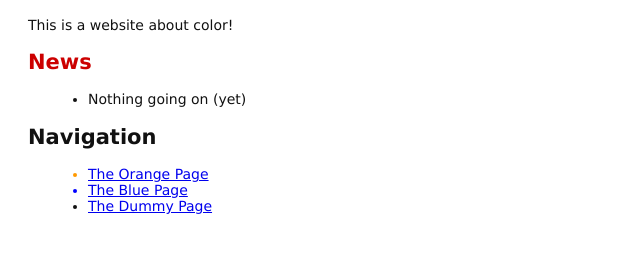
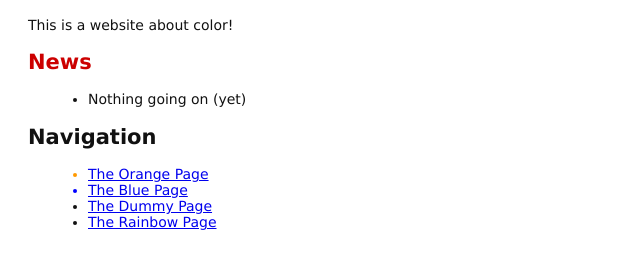
Before and after one commit to ajm62/my-git-repo, a plain HTML site: page index.html in a window 1280 px wide. Shown: the part 82-350 px from the top of the page, without its empty margins (0-640 px from the left). Drawn offline with Linux system fonts and the light colour scheme.

Commit message:
Link index.html to rainbow.html

```diff
--- a/index.html
+++ b/index.html
@@ -23,6 +23,8 @@
     <a href="blue.html">The Blue Page</a>
   </li>
   <li><a href="dummy.html">The Dummy Page</a></li>
+  <li><a href="rainbow.html">The Rainbow Page</a></li>
+
 </ul>
 </body>
 </html>
```
